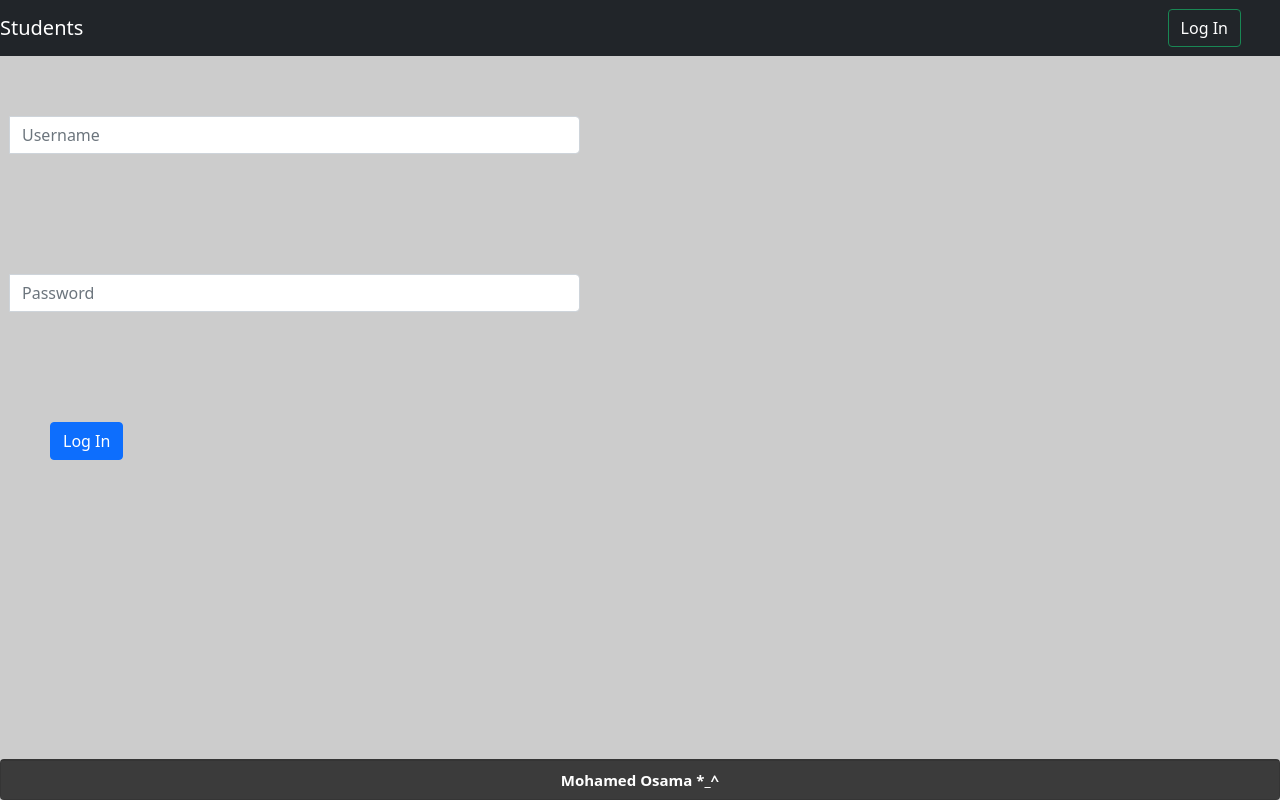
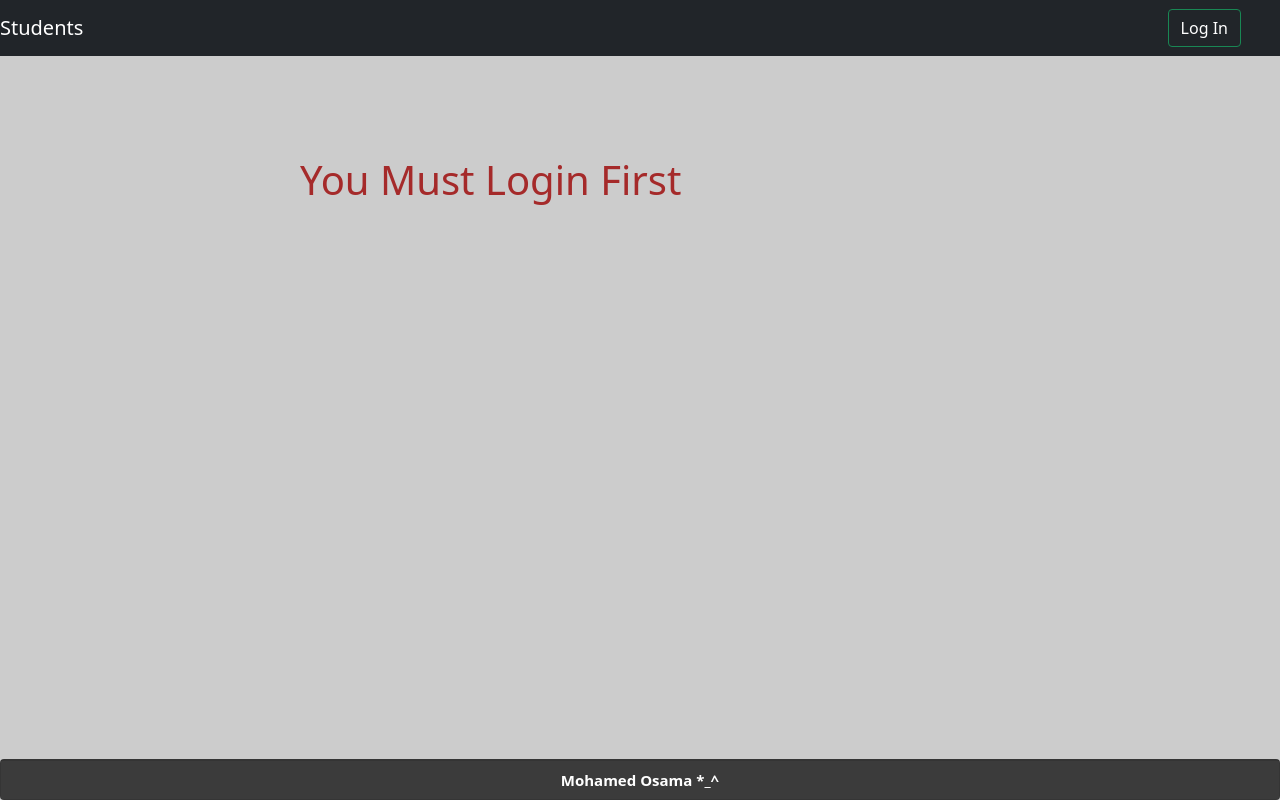
Before and after one commit to mosama2050/SpringAPI-Angular, an Angular app in the folder Front-End/: page /content in a window 1280 px wide. Before the commit this address led to /register. Built offline with nearby package versions, Linux system fonts and the light colour scheme.

Commit message:
must login frist

```diff
--- a/Front-End/src/app/app.module.ts
+++ b/Front-End/src/app/app.module.ts
@@ -11,9 +11,11 @@ import {RouterModule, Routes} from '@angular/router';
 import {HttpClientModule} from '@angular/common/http';
 import {RouteActivatedService} from './service/route-activated.service';
 import {ReactiveFormsModule} from '@angular/forms';
+import { ContentComponent } from './componants/content/content.component';
 
 const routes: Routes = [
   {path: 'register', component: RegiserComponent},
+  {path: 'content', component: ContentComponent},
   {path: 'control', component: OptionsComponent, canActivate: [RouteActivatedService]},
   {path: 'students', component: StudentsComponent, canActivate: [RouteActivatedService]},
   {path: '', component: StudentsComponent, canActivate: [RouteActivatedService]},
@@ -27,7 +29,8 @@ const routes: Routes = [
     HeaderComponent,
     RegiserComponent,
     StudentsComponent,
-    OptionsComponent
+    OptionsComponent,
+    ContentComponent
   ],
   imports: [
     BrowserModule,
--- /dev/null
+++ b/Front-End/src/app/componants/content/content.component.css
@@ -0,0 +1,5 @@
+h1
+{
+  color: brown;
+  margin: 100px 0px 200px 300px;
+}
--- /dev/null
+++ b/Front-End/src/app/componants/content/content.component.html
@@ -0,0 +1 @@
+<h1>You Must Login First</h1>
--- /dev/null
+++ b/Front-End/src/app/componants/content/content.component.ts
@@ -0,0 +1,15 @@
+import { Component, OnInit } from '@angular/core';
+
+@Component({
+  selector: 'app-content',
+  templateUrl: './content.component.html',
+  styleUrls: ['./content.component.css']
+})
+export class ContentComponent implements OnInit {
+
+  constructor() { }
+
+  ngOnInit(): void {
+  }
+
+}
--- a/Front-End/src/app/componants/options/options.component.html
+++ b/Front-End/src/app/componants/options/options.component.html
@@ -22,5 +22,5 @@
   <input type="text" class="form-control" placeholder="Gender" aria-label="Password" aria-describedby="addon-wrapping">
 </div>
 <div>
-  <button class="btn btn-primary"> Log In</button>
+  <button class="btn btn-primary"> Update</button>
 </div>
--- a/Front-End/src/app/componants/students/students.component.css
+++ b/Front-End/src/app/componants/students/students.component.css
@@ -5,8 +5,8 @@
 }
 .btn-success
 {
-  margin-right: 5px;
-}
+  margin-right: 10px;
+ }
 
 .btn-danger
 {
--- a/Front-End/src/app/componants/students/students.component.html
+++ b/Front-End/src/app/componants/students/students.component.html
@@ -20,7 +20,7 @@
     <td>{{stus.age}}</td>
     <td>{{stus.address}}</td>
     <td>
-      <button class="btn btn-success" routerLink="/control">UpDate</button>
+      <button class="btn btn-success" routerLink="/control">Update</button>
       <button class="btn btn-primary">Delete</button>
     </td>
 
--- a/Front-End/src/app/service/route-activated.service.ts
+++ b/Front-End/src/app/service/route-activated.service.ts
@@ -15,7 +15,7 @@ export class RouteActivatedService implements CanActivate{
     if (this.serviceLogin.isLogin()){
       return true;
     }
-    this.route.navigateByUrl('/register');
+    this.route.navigateByUrl('/content');
     return false;
   }
 }
```
Also changed, not shown: 1 other file (tests, documents, lock files or other folders).
